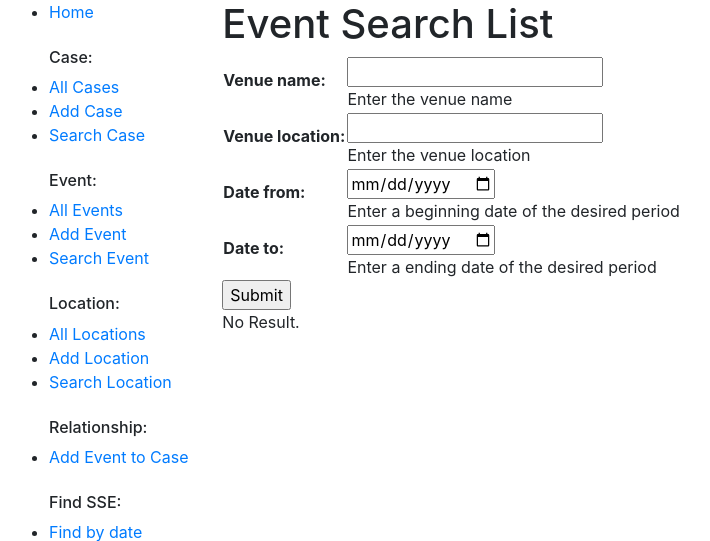
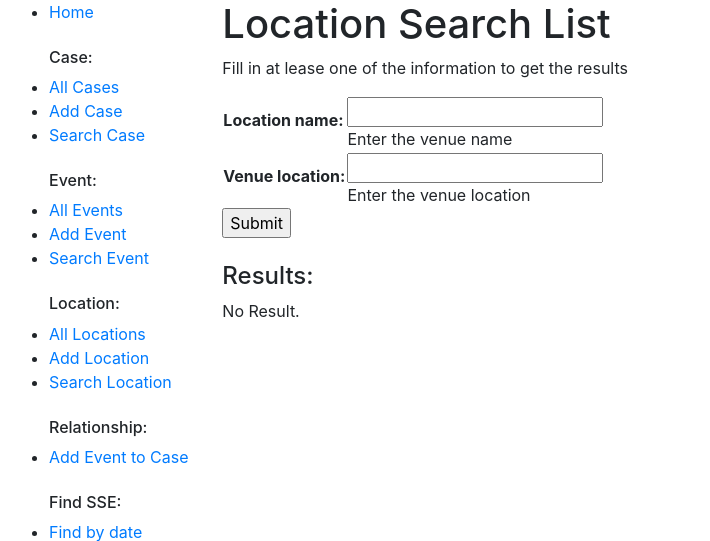
Before and after one commit to ChuKinNing/SSEFinder, a Django app: page /catalog/location/search/ in a window 1280 px wide. Shown: the top 541 px of the page, without its empty margins (6-716 px from the left). Run offline with Django 3.2, Linux system fonts and the light colour scheme.

Commit message:
finalized i guess

```diff
--- a/SSEFinder/catalog/forms.py
+++ b/SSEFinder/catalog/forms.py
@@ -78,3 +78,8 @@ class EventSearchForm(forms.Form):
     venue_location=forms.CharField(label='Venue location',help_text="Enter the venue location", required = False)
     date_from=forms.DateField(help_text="Enter a beginning date of the desired period", widget=forms.widgets.DateInput(attrs={'type': 'date'}), required = False)
     date_to=forms.DateField(help_text="Enter a ending date of the desired period", widget=forms.widgets.DateInput(attrs={'type': 'date'}), required = False)
+
+class LocationSearchForm(forms.Form):
+    location_name=forms.CharField(label='Location name', help_text="Enter the venue name", required = False)
+    venue_location=forms.CharField(label='Venue location',help_text="Enter the venue location", required = False)
+    # address=forms.CharField(label='Address',help_text="Enter the address", required = False)
--- a/SSEFinder/catalog/templates/event_search.html
+++ b/SSEFinder/catalog/templates/event_search.html
@@ -2,6 +2,7 @@
 
 {% block content %}
   <h1>Event Search List</h1>
+  <p>Please at least fill in one searching criteria, if you want to search by date, please fill in both "date from" and "date to" field.</p>
   <form action="" method="post">
     {% csrf_token %}
     <table>
--- a/SSEFinder/catalog/templates/location_search.html
+++ b/SSEFinder/catalog/templates/location_search.html
@@ -2,5 +2,21 @@
 
 {% block content %}
   <h1>Location Search List</h1>
-
+  <p>Fill in at lease one of the information to get the results</p>
+  <form action="" method="post">
+    {% csrf_token %}
+    <table>
+    {{ form.as_table }}
+    </table>
+    <input type="submit" value="Submit">
+  </form>
+  <br>
+  <h4>Results:</h4>
+  {% for location in locations %}
+    <li>
+      <a href="{{ location.get_absolute_url }}">{{ location.name }}</a> ({{location.venue_location}}, {{location.address}})
+    </li>
+  {% empty %}
+      <p>No Result.</p>
+  {% endfor %}
 {% endblock %}
--- a/SSEFinder/catalog/views.py
+++ b/SSEFinder/catalog/views.py
@@ -6,7 +6,7 @@ from django.views.generic.edit import CreateView, UpdateView, DeleteView
 from django.urls import reverse_lazy
 
 import requests
-from .forms import LocationForm, AttendForm, SseDateForm, CaseForm, EventForm, EventSearchForm
+from .forms import LocationForm, AttendForm, SseDateForm, CaseForm, EventForm, EventSearchForm, LocationSearchForm
 
 from django.shortcuts import get_object_or_404
 from django.http import HttpResponseRedirect
@@ -179,28 +179,45 @@ class LocationDelete(DeleteView):
     success_url = reverse_lazy('locations')
 
 def LocationSearch(request):
-    form = EventSearchForm(None)
-    context = {
-    'form':form,
-    }
+    form = LocationSearchForm(None)
     if request.method == 'POST':
-        form = EventSearchForm(None)
+        form = LocationSearchForm(request.POST or None)
         if form.is_valid():
-            location = form.cleaned_data['location']
-            date_from = form.cleaned_data['date_from']
-            date_to = form.cleaned_data['date_to']
+            location_name = form.cleaned_data['location_name']
+            venue_location = form.cleaned_data['venue_location']
+            # address = form.cleaned_data['address']
+            location_result= []
+
             context = {
-                'location': form.cleaned_data['location'],
-                'date_from': form.cleaned_data['date_from'],
-                'date_to': form.cleaned_data['date_to']
+                'form':form,
+                'location_name': form.cleaned_data['location_name'],
+                'venue_location': form.cleaned_data['venue_location'],
+                # 'address': form.cleaned_data['address']
             }
-            events_in_period = Event.objects.filter(date__range=[date_from, date_to])
+
+            #hv location
+            if location_name == "" and venue_location !="":
+                location_result=Location.objects.filter(venue_location=venue_location)
+            #hv name
+            elif location_name != "" and venue_location =="":
+                location_result=Location.objects.filter(name=location_name)
+            #hv location and name
+            elif location_name != "" and venue_location !="":
+                location_result=Location.objects.filter(venue_location=venue_location)
+                location_result=location_result.filter(name=location_name)
+
+            result=[]
+            for location in location_result:
+                result.append(location)
+            context['locations']=result
+            return render(request, 'location_search.html',context=context)
+
     else:
         context = {
         'form':form,
         }
-        return render(request, 'event_search.html', context = context)
-    return render(request, 'event_search.html', context = context)
+        return render(request, 'location_search.html', context = context)
+    return render(request, 'location_search.html', context = context)
 
 # Event
 
```
